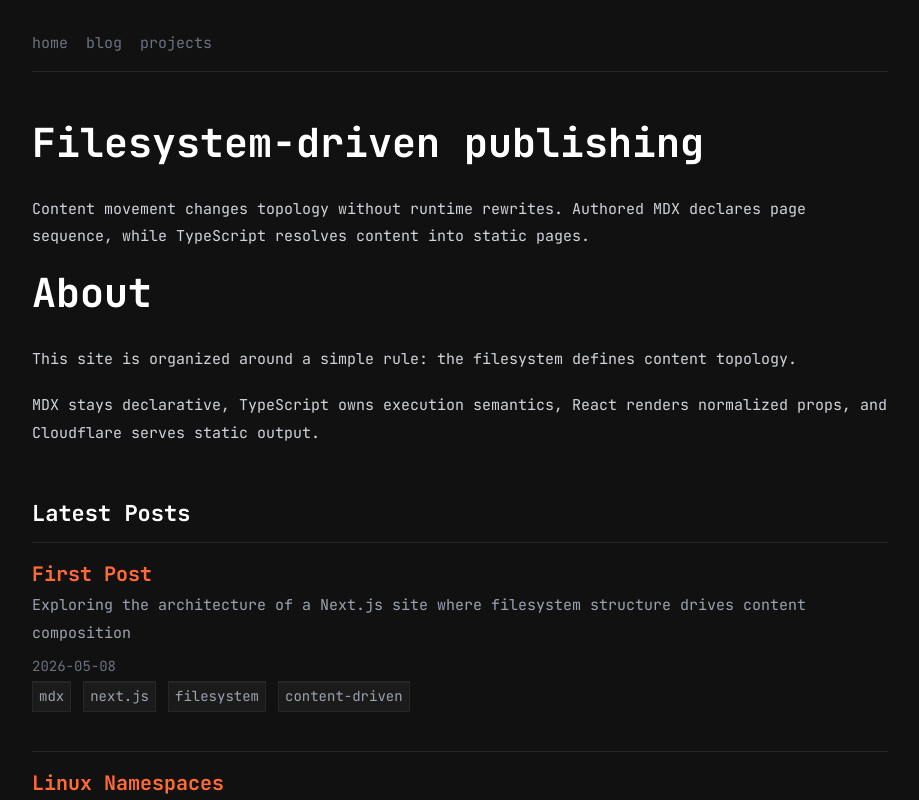
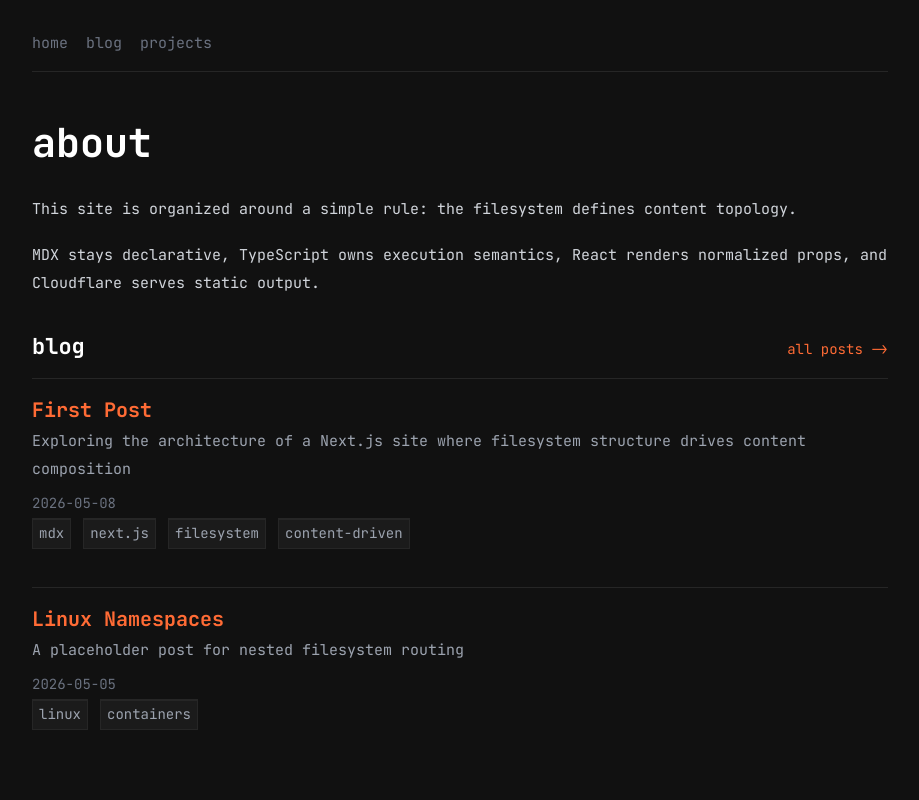
Before and after one commit to kexec-run/kexec.run, a Next.js app: page / in a window 1280 px wide. Shown: the top 800 px of the page, without its empty margins (180-1099 px from the left). Built offline with nearby package versions, Linux system fonts and the light colour scheme.

Commit message:
Refine homepage collection links

```diff
--- a/content/pages/about.mdx
+++ b/content/pages/about.mdx
@@ -1,9 +1,9 @@
 ---
-title: "About"
+title: "about"
 description: "About this site"
 ---
 
-# About
+# about
 
 This site is organized around a simple rule: the filesystem defines content topology.
 
--- a/content/pages/home.mdx
+++ b/content/pages/home.mdx
@@ -1,14 +1,10 @@
 ---
-title: "Home"
+title: "home"
 description: "A filesystem-driven MDX site"
 ---
 
-# Filesystem-driven publishing
-
-Content movement changes topology without runtime rewrites. Authored MDX declares page sequence, while TypeScript resolves content into static pages.
-
 <Page path="about" />
 
-<Collection path="posts" title="Latest Posts" limit={2} />
+<Collection path="posts" title="blog" limit={2} />
 
-<Collection path="projects" title="Projects" limit={4} />
+<Collection path="projects" title="projects" limit={4} />
--- a/src/app/layout.tsx
+++ b/src/app/layout.tsx
@@ -38,7 +38,7 @@ export default function RootLayout({ children }: Readonly<{ children: ReactNode
       <body className={jetbrainsMono.variable}>
         <Container>
           {sections.length > 0 ? <SiteHeader sections={sections} /> : null}
-          {children}
+          <div className="site-main">{children}</div>
           <SiteFooter />
         </Container>
       </body>
--- a/src/components/content/CollectionBlock.tsx
+++ b/src/components/content/CollectionBlock.tsx
@@ -1,11 +1,6 @@
-import type { ContentEntry } from "@/types/content"
+import type { ResolvedCollection } from "@/types/content"
 import EntryList from "./EntryList"
 
-type CollectionBlockProps = {
-  entries: ContentEntry[]
-  title?: string
+export default function CollectionBlock({ entries, title, viewAll }: ResolvedCollection) {
+  return <EntryList entries={entries} title={title} viewAll={viewAll} />
 }
-
-export default function CollectionBlock({ entries, title }: CollectionBlockProps) {
-  return <EntryList entries={entries} title={title} />
-}
--- a/src/components/content/EntryList.tsx
+++ b/src/components/content/EntryList.tsx
@@ -1,15 +1,29 @@
+import Link from "next/link"
 import type { ContentEntry } from "@/types/content"
 import EntryRow from "./EntryRow"
 
 type EntryListProps = {
   entries: ContentEntry[]
   title?: string
+  viewAll?: {
+    href: string
+    label: string
+  }
 }
 
-export default function EntryList({ entries, title }: EntryListProps) {
+export default function EntryList({ entries, title, viewAll }: EntryListProps) {
   return (
     <section className="entry-list" aria-label={title}>
-      {title ? <h2>{title}</h2> : null}
+      {title || viewAll ? (
+        <div className="entry-list-header">
+          {title ? <h2>{title}</h2> : null}
+          {viewAll ? (
+            <Link className="entry-list-more" href={viewAll.href}>
+              {viewAll.label} -&gt;
+            </Link>
+          ) : null}
+        </div>
+      ) : null}
       <ol>
         {entries.map((entry) => (
           <li key={entry.href}>
--- a/src/components/mdx/Collection.tsx
+++ b/src/components/mdx/Collection.tsx
@@ -3,11 +3,11 @@ import { resolveCollection } from "@/lib/content"
 import type { CollectionDeclaration } from "@/types/content"
 
 export default function Collection({ path, title, limit }: CollectionDeclaration) {
-  const entries = resolveCollection({ path, title, limit })
+  const collection = resolveCollection({ path, title, limit })
 
-  if (!entries) {
+  if (!collection) {
     return null
   }
 
-  return <CollectionBlock entries={entries} title={title} />
+  return <CollectionBlock {...collection} />
 }
--- a/src/lib/content.ts
+++ b/src/lib/content.ts
@@ -8,6 +8,7 @@ import type {
   ContentMetadata,
   PageDeclaration,
   PageName,
+  ResolvedCollection,
   ResolvedPage,
   ResolvedSection,
   SectionDeclaration
@@ -146,7 +147,11 @@ export function resolvePage(declaration: PageDeclaration): ResolvedPage | null {
   }
 }
 
-export function resolveCollection(declaration: CollectionDeclaration): ContentEntry[] | null {
+function collectionLabel(collection: CollectionName): string {
+  return collection
+}
+
+export function resolveCollection(declaration: CollectionDeclaration): ResolvedCollection | null {
   if (!isCollectionName(declaration.path)) {
     return null
   }
@@ -154,7 +159,18 @@ export function resolveCollection(declaration: CollectionDeclaration): ContentEn
   const entries = getCollectionEntries(declaration.path)
   const limited = typeof declaration.limit === "number" ? entries.slice(0, declaration.limit) : entries
 
-  return limited.length > 0 ? limited : null
+  if (limited.length === 0) {
+    return null
+  }
+
+  return {
+    entries: limited,
+    title: declaration.title,
+    viewAll: {
+      href: `/${declaration.path}`,
+      label: `all ${collectionLabel(declaration.path)}`
+    }
+  }
 }
 
 export function resolveSections(declarations: SectionDeclaration[]): ResolvedSection[] {
--- a/src/styles/prose.css
+++ b/src/styles/prose.css
@@ -1,7 +1,14 @@
 .page-shell {
+  display: flex;
+  flex-direction: column;
   margin: 0 auto;
   max-width: 896px;
+  min-height: 100vh;
   padding: 32px 20px 72px;
+}
+
+.site-main {
+  flex: 1;
 }
 
 .site-header {
@@ -81,9 +88,29 @@
   margin: 36px 0;
 }
 
+.entry-list-header {
+  align-items: baseline;
+  display: flex;
+  gap: 16px;
+  justify-content: space-between;
+  margin-bottom: 16px;
+}
+
 .entry-list h2 {
   font-size: 22px;
-  margin-bottom: 16px;
+  margin: 0;
+}
+
+.entry-list-more {
+  color: var(--color-accent);
+  flex: none;
+  font-size: 14px;
+  text-decoration: none;
+}
+
+.entry-list-more:hover {
+  text-decoration: underline;
+  text-underline-offset: 3px;
 }
 
 .entry-list ol {
--- a/src/styles/theme.css
+++ b/src/styles/theme.css
@@ -24,6 +24,7 @@ html {
   color: var(--color-text);
   font-family: var(--font-mono);
   line-height: 1.5;
+  min-height: 100%;
 }
 
 body {
```
Also changed, not shown: src/types/content.ts (+11 -0 lines).
